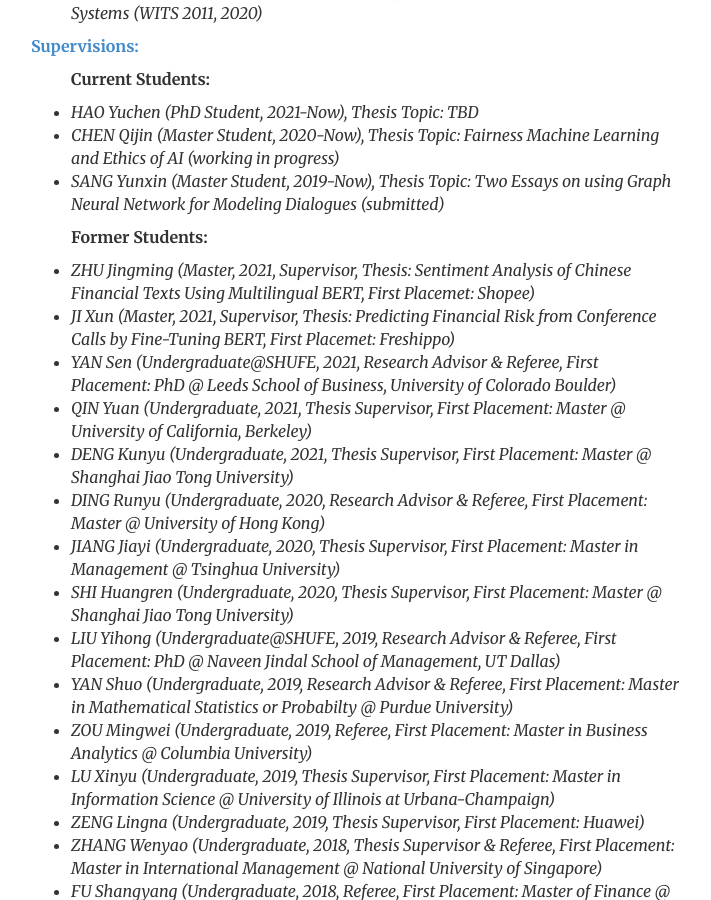
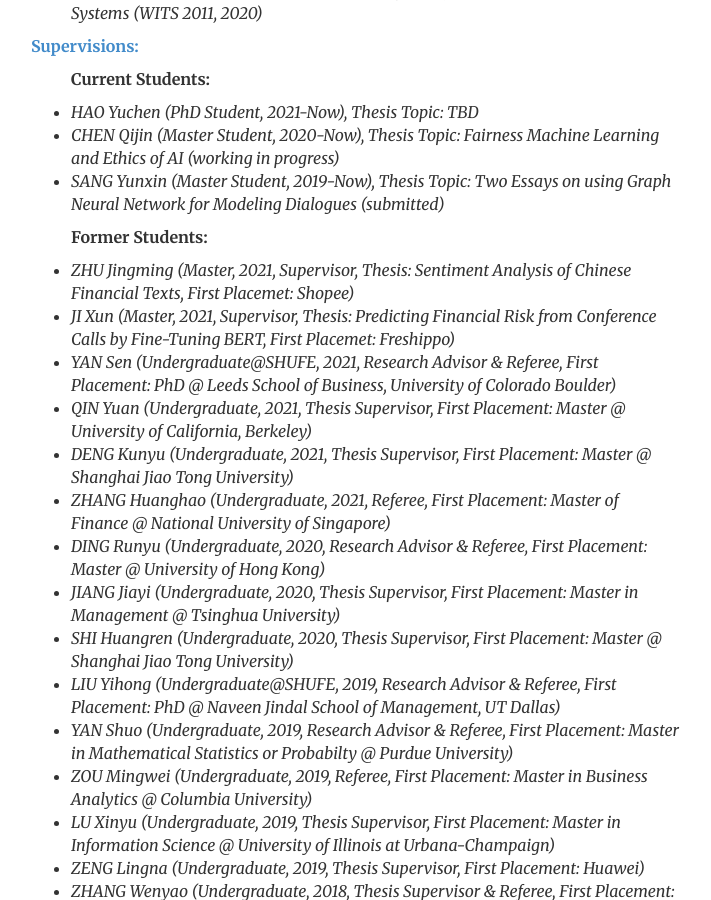
Before and after one commit to popeye007/popeye007.github.io, a Jekyll site: the page built from research/index.html, in a window 1280 px wide and 900 px high, scrolled down 1641 px. Shown: the whole window, without its empty margins (285-996 px from the left). Built offline with Jekyll 4.4.1, drawn with Linux system fonts in a browser that asks for light colours; comment, search, counter and statistics services are not loaded.

Commit message:
update info

```diff
--- a/research/index.html
+++ b/research/index.html
@@ -66,11 +66,12 @@ description: Research by Bao Yang.
 		</ul>
 		<ul>
 			<p><b>Former Students:</b></p>
-			<li><i>ZHU Jingming (Master, 2021, Supervisor, Thesis: Sentiment Analysis of Chinese Financial Texts Using Multilingual BERT, First Placemet: Shopee)</i></li>
+			<li><i>ZHU Jingming (Master, 2021, Supervisor, Thesis: Sentiment Analysis of Chinese Financial Texts, First Placemet: Shopee)</i></li>
 			<li><i>JI Xun (Master, 2021, Supervisor, Thesis: Predicting Financial Risk from Conference Calls by Fine-Tuning BERT, First Placemet: Freshippo)</i></li>
 			<li><i>YAN Sen (Undergraduate@SHUFE, 2021, Research Advisor & Referee, First Placement: PhD @ Leeds School of Business, University of Colorado Boulder)</i></li>
 			<li><i>QIN Yuan (Undergraduate, 2021, Thesis Supervisor, First Placement: Master @ University of California, Berkeley)</i></li>
 			<li><i>DENG Kunyu (Undergraduate, 2021, Thesis Supervisor, First Placement: Master @ Shanghai Jiao Tong University)</i></li>
+			<li><i>ZHANG Huanghao (Undergraduate, 2021, Referee, First Placement: Master of Finance @ National University of Singapore)</i></li>
 			<li><i>DING Runyu (Undergraduate, 2020, Research Advisor & Referee, First Placement: Master @ University of Hong Kong)</i></li>
 			<li><i>JIANG Jiayi (Undergraduate, 2020, Thesis Supervisor, First Placement: Master in Management @ Tsinghua University)</i></li>
 			<li><i>SHI Huangren (Undergraduate, 2020, Thesis Supervisor, First Placement: Master @ Shanghai Jiao Tong University)</i></li>
```
